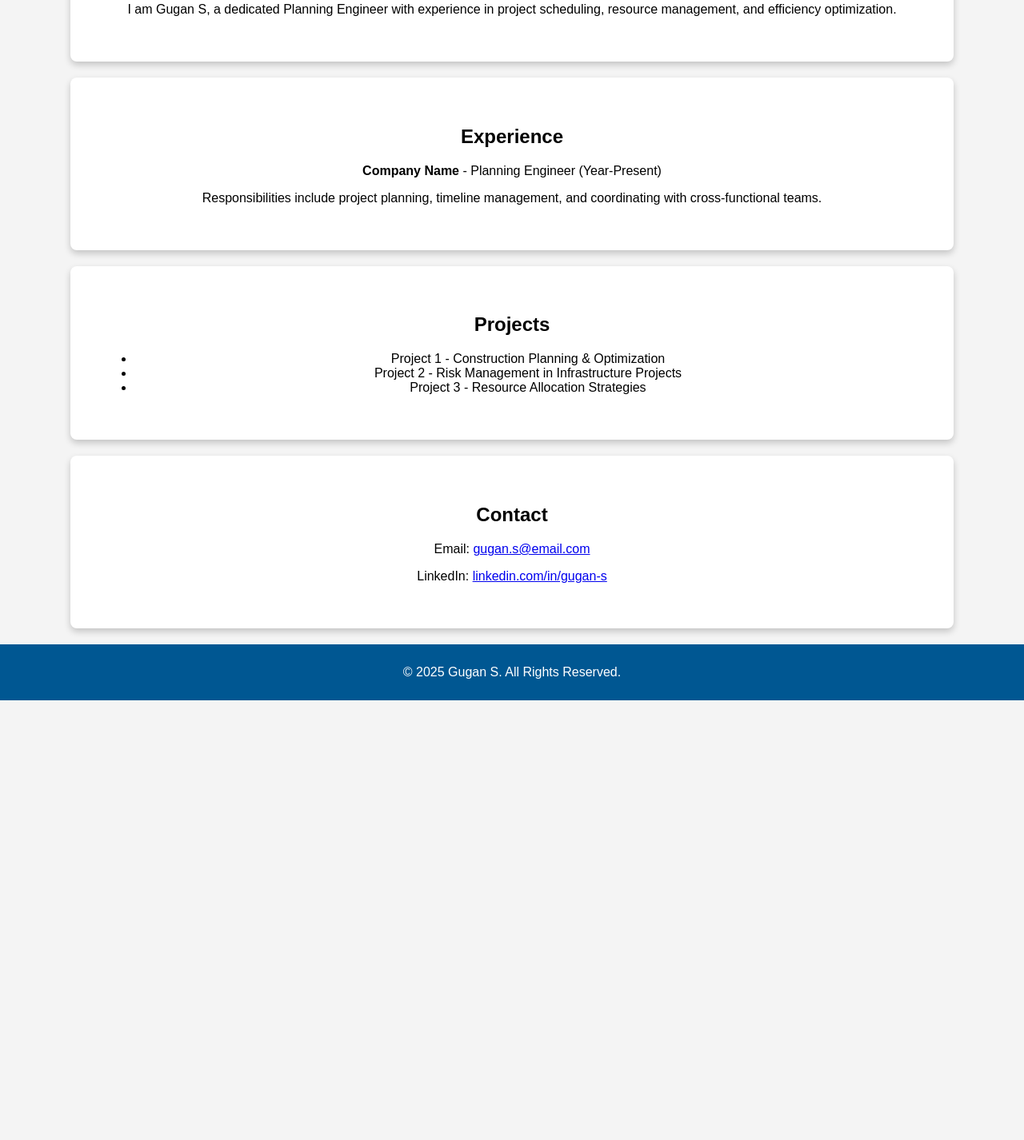
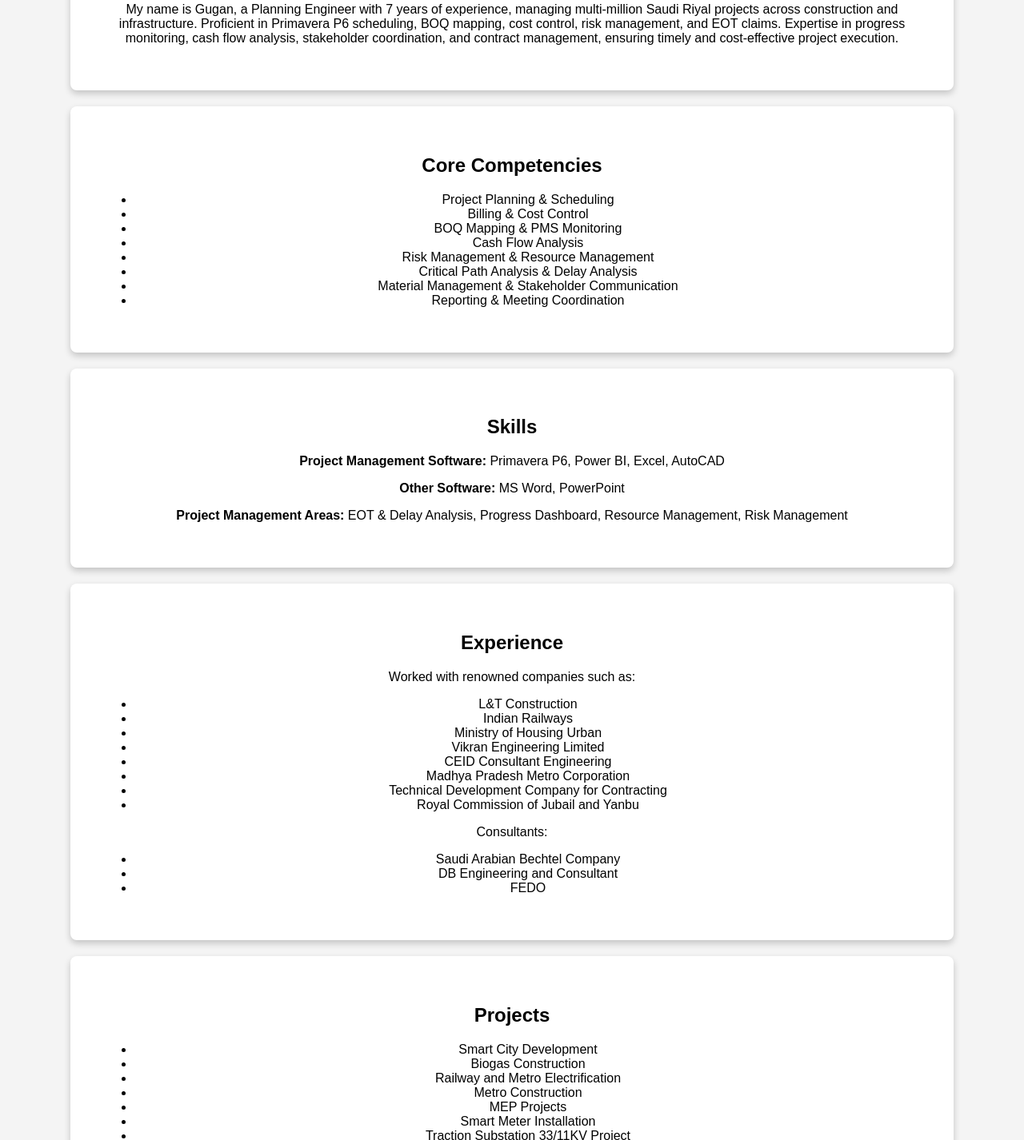
Before and after one commit to Gugan-planning/portfolio, a plain HTML site: page index.html in a window 1280 px wide. Shown: the part 613-2039 px from the top of the page at 80% size. Before the commit the page ends 1489 px from the top, so only its background shows below. Drawn offline with Linux system fonts and the light colour scheme.

Commit message:
Update index.html

```diff
--- a/index.html
+++ b/index.html
@@ -1,10 +1,10 @@
 <!DOCTYPE html>
 <html lang="en">
 <head>
-    <meta charset="UTF-8" />
-    <meta name="viewport" content="width=device-width, initial-scale=1.0" />
+    <meta charset="UTF-8">
+    <meta name="viewport" content="width=device-width, initial-scale=1.0">
     <title>Gugan S - Planning Engineer</title>
-    <link rel="stylesheet" href="styles.css" />
+    <link rel="stylesheet" href="styles.css">
     <style>
         body {
             font-family: Arial, sans-serif;
@@ -12,6 +12,7 @@
             padding: 0;
             background-color: #f4f4f4;
             text-align: center;
+            overflow-x: hidden;
         }
         header {
             background: #005792;
@@ -38,6 +39,19 @@
             width: 80%;
             border-radius: 8px;
             box-shadow: 0px 4px 8px rgba(0, 0, 0, 0.2);
+            opacity: 0;
+            transform: translateY(30px);
+            animation: fadeInUp 1s ease-in-out forwards;
+        }
+        @keyframes fadeInUp {
+            from {
+                opacity: 0;
+                transform: translateY(30px);
+            }
+            to {
+                opacity: 1;
+                transform: translateY(0);
+            }
         }
         footer {
             background: #005792;
@@ -47,8 +61,7 @@
         .network-image {
             width: 100%;
             height: 300px;
-        background: url("https://source.unsplash.com/1600x900/?network,technology")
-          no-repeat center center;
+            background: url('https://source.unsplash.com/1600x900/?network,technology') no-repeat center center;
             background-size: cover;
         }
     </style>
@@ -61,6 +74,8 @@
             <ul>
                 <li><a href="#about">About</a></li>
                 <li><a href="#experience">Experience</a></li>
+                <li><a href="#competencies">Core Competencies</a></li>
+                <li><a href="#skills">Skills</a></li>
                 <li><a href="#projects">Projects</a></li>
                 <li><a href="#contact">Contact</a></li>
             </ul>
@@ -71,27 +86,64 @@
 
     <section id="about">
         <h2>About Me</h2>
-      <p>
-        I am Gugan S, a dedicated Planning Engineer with experience in project
-        scheduling, resource management, and efficiency optimization.
-      </p>
+        <p>My name is Gugan, a Planning Engineer with 7 years of experience, managing multi-million Saudi Riyal projects across construction and infrastructure.
+            Proficient in Primavera P6 scheduling, BOQ mapping, cost control, risk management, and EOT claims.
+            Expertise in progress monitoring, cash flow analysis, stakeholder coordination, and contract management, ensuring timely and cost-effective project execution.</p>
+    </section>
+
+    <section id="competencies">
+        <h2>Core Competencies</h2>
+        <ul>
+            <li>Project Planning & Scheduling</li>
+            <li>Billing & Cost Control</li>
+            <li>BOQ Mapping & PMS Monitoring</li>
+            <li>Cash Flow Analysis</li>
+            <li>Risk Management & Resource Management</li>
+            <li>Critical Path Analysis & Delay Analysis</li>
+            <li>Material Management & Stakeholder Communication</li>
+            <li>Reporting & Meeting Coordination</li>
+        </ul>
+    </section>
+
+    <section id="skills">
+        <h2>Skills</h2>
+        <p><strong>Project Management Software:</strong> Primavera P6, Power BI, Excel, AutoCAD</p>
+        <p><strong>Other Software:</strong> MS Word, PowerPoint</p>
+        <p><strong>Project Management Areas:</strong> EOT & Delay Analysis, Progress Dashboard, Resource Management, Risk Management</p>
     </section>
 
     <section id="experience">
         <h2>Experience</h2>
-      <p><strong>Company Name</strong> - Planning Engineer (Year-Present)</p>
-      <p>
-        Responsibilities include project planning, timeline management, and
-        coordinating with cross-functional teams.
-      </p>
+        <p>Worked with renowned companies such as:</p>
+        <ul>
+            <li>L&T Construction</li>
+            <li>Indian Railways</li>
+            <li>Ministry of Housing Urban</li>
+            <li>Vikran Engineering Limited</li>
+            <li>CEID Consultant Engineering</li>
+            <li>Madhya Pradesh Metro Corporation</li>
+            <li>Technical Development Company for Contracting</li>
+            <li>Royal Commission of Jubail and Yanbu</li>
+        </ul>
+        <p>Consultants:</p>
+        <ul>
+            <li>Saudi Arabian Bechtel Company</li>
+            <li>DB Engineering and Consultant</li>
+            <li>FEDO</li>
+        </ul>
     </section>
 
     <section id="projects">
         <h2>Projects</h2>
         <ul>
-        <li>Project 1 - Construction Planning & Optimization</li>
-        <li>Project 2 - Risk Management in Infrastructure Projects</li>
-        <li>Project 3 - Resource Allocation Strategies</li>
+            <li>Smart City Development</li>
+            <li>Biogas Construction</li>
+            <li>Railway and Metro Electrification</li>
+            <li>Metro Construction</li>
+            <li>MEP Projects</li>
+            <li>Smart Meter Installation</li>
+            <li>Traction Substation 33/11KV Project</li>
+            <li>Construction and Road Project</li>
         </ul>
     </section>
 
```
Lines whose indentation alone changed are shown as unchanged.
